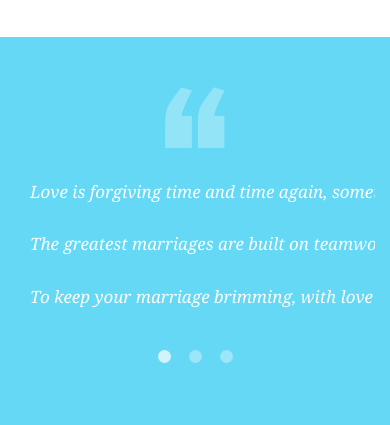
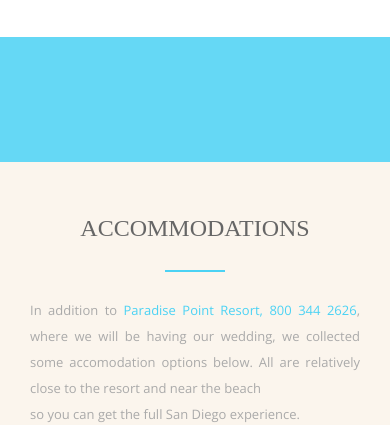
Before and after one commit to kevinandrobinwedding/kevinadrobinwedding.github.io, a website: page index.html in a window 390 px wide. Shown: the part 3696-4121 px from the top of the page. Drawn offline with nearby package versions, Linux system fonts and the light colour scheme; some packages are replaced by stand-ins of ours; a web font is replaced by a local one.

Commit message:
removed quote for now

```diff
--- a/index.html
+++ b/index.html
@@ -285,6 +285,7 @@
                 </div>
             </div>
         </div>
+
         <div class="container-fluid photo-carousel-wrap">
             <div class="owl-theme owl-carousel mg-b-lg" id="photo-carousel">
 
@@ -340,69 +341,39 @@
             </div>
         </div>
 
-        <!--<div class="container text-block">-->
-            <!--<div class="row mg-t-lg mg-b-lg">-->
-                <!--<div class="col-md-6">-->
-                    <!--<p class="text-justify">-->
-                        <!--<span class="dropcap">B</span>aecenas metus nisi, tincidunt quis enim eu, facilisis dignissim-->
-                        <!--dolor. Praesent tincidunt dolor in suscipit facilisis. In egestas ex ultricies odio convallis-->
-                        <!--vehicula. Donec ac lectus non lorem iaculis rhoncus. Nulla et metus nisl. Mauris ante nunc,-->
-                        <!--aliquet ut enim ut, varius feugiat lacus. Aliquam sodales justo nec justo tincidunt vulputate.-->
-                        <!--Nam lacinia justo eu turpis convallis, id porttitor mi pretium sed congue eto enim ut, varius-->
-                        <!--feugiat lacus aliquam-->
-                    <!--</p>-->
-                <!--</div>-->
-                <!--<div class="col-md-6 hidden-xxs">-->
-                    <!--<p class="text-justify">auctor quis risus. Suspendisse condimentum consectetur urna, eget pretium-->
-                        <!--felis. Vivamus at tortor sed elit mollis lacinia. Morbi scelerisque et ex egestas tincidunt.-->
-                        <!--Mauris iaculis, mauris eu scelerisque fringilla, sem sapien aliquet magna, in tempus elit arcu-->
-                        <!--sed purus. Nulla et metus nisl. Mauris ante nunc, aliquet ut enim ut, varius feugiat justo-->
-                        <!--tincidunt vulputate. Nam lacinia justo eu turpis convallis sodales justo nec</p>-->
-                <!--</div>-->
-            <!--</div>-->
-        <!--</div>-->
-        <!--<div class="section-footer bg-light">-->
-            <!--<div class="container">-->
-                <!--<div class="row text-center">-->
-                    <!--<div class="col-xs-12">-->
-                        <!--<a class="btn btn-primary btn-lg" href="#">Buy flatlove</a>-->
-                    <!--</div>-->
-                <!--</div>-->
-            <!--</div>-->
-        <!--</div>-->
-
     </section>
 
     <div class="section bg-parallax" data-parallax="scroll"
          data-image-src="images/custom/header/paradise_point_island_header_blur_gray.jpg">
         <div class="container">
-            <div class="row text-center">
-                <img class="quote-sign" src="images/quotes/quote_sign.png" alt="...">
-            </div>
-            <div class="row">
-                <div class="col-xs-12">
-                    <div class="owl-carousel owl-theme" id="quote-carousel">
-                        <div class="quote-item">
-                            <blockquote>Love is forgiving time and time again, sometimes against better judgent. Love is
-                                what can drive us to do things we would never once consider ipsum dolor sit etiam
-                                consescetur adipiscing elit dolor massa eto
-                            </blockquote>
-                        </div>
-                        <div class="quote-item">
-                            <blockquote>The greatest marriages are built on teamwork. A mutual respect, a healthy dose
-                                of admiration, and a never-ending portion of love and grace. Love is forgiving time and
-                                time again, sometimes against better judgent
-                            </blockquote>
-                        </div>
-                        <div class="quote-item">
-                            <blockquote>To keep your marriage brimming, with love in the wedding cup, whenever you’re
-                                wrong, admit it; whenever you’re right, shut up hings we would never once consider ipsum
-                                dolor sit etiam consescetur adipiscing
-                            </blockquote>
-                        </div>
-                    </div>
-                </div>
-            </div>
+            <!--<div class="row text-center">-->
+                <!--<img class="quote-sign" src="images/quotes/quote_sign.png" alt="...">-->
+            <!--</div>-->
+            <!--<div class="row">-->
+                <!--<div class="col-xs-12">-->
+                    <!--<div class="owl-carousel owl-theme" id="quote-carousel">-->
+                        <!--<div class="quote-item">-->
+                            <!--<blockquote>Love is forgiving time and time again, sometimes against better judgent. Love is-->
+                                <!--what can drive us to do things we would never once consider ipsum dolor sit etiam-->
+                                <!--consescetur adipiscing elit dolor massa eto-->
+                            <!--</blockquote>-->
+                        <!--</div>-->
+                        <!--<div class="quote-item">-->
+                            <!--<blockquote>The greatest marriages are built on teamwork. A mutual respect, a healthy dose-->
+                                <!--of admiration, and a never-ending portion of love and grace. Love is forgiving time and-->
+                                <!--time again, sometimes against better judgent-->
+                            <!--</blockquote>-->
+                        <!--</div>-->
+                        <!--<div class="quote-item">-->
+                            <!--<blockquote>To keep your marriage brimming, with love in the wedding cup, whenever you’re-->
+                                <!--wrong, admit it; whenever you’re right, shut up hings we would never once consider ipsum-->
+                                <!--dolor sit etiam consescetur adipiscing-->
+                            <!--</blockquote>-->
+                        <!--</div>-->
+                    <!--</div>-->
+                <!--</div>-->
+            <!--</div>-->
+            &nbsp;
         </div>
     </div>
 
```
